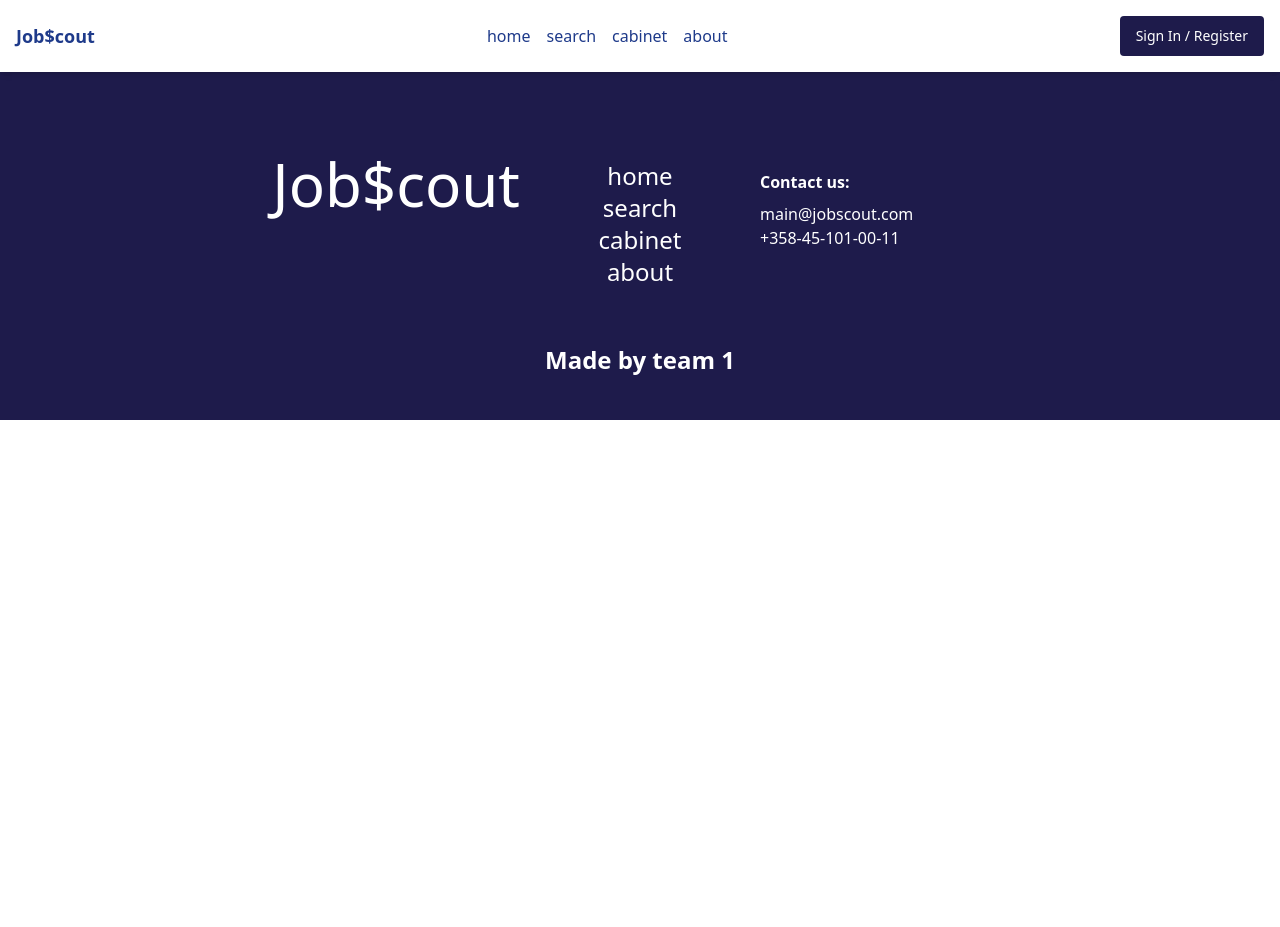
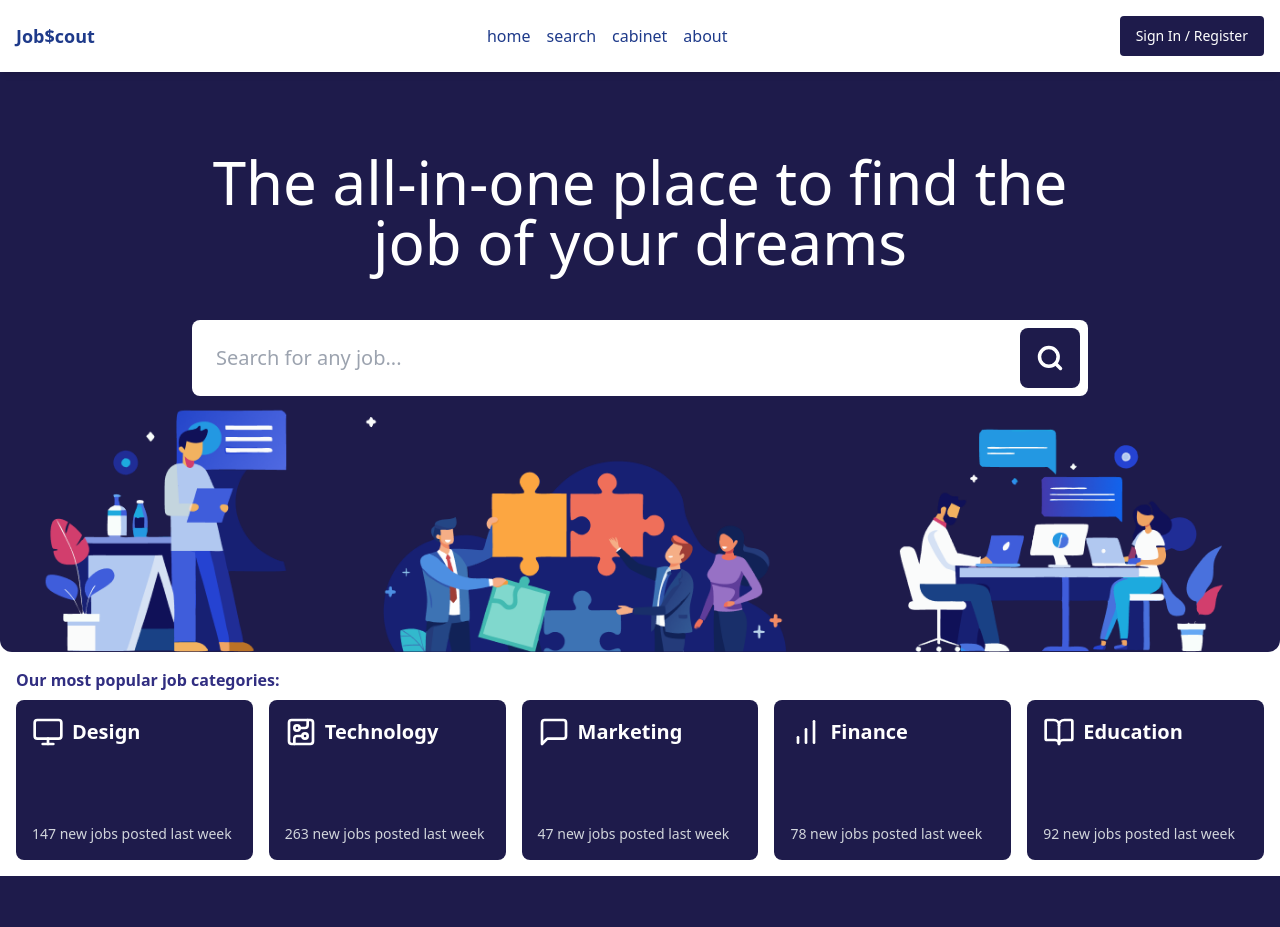
Before and after one commit to Viettranni/JobScout, a React (Vite) app in the folder frontEnd/: page / in a window 1280 px wide. Shown: the top 927 px of the page. Before the commit the page ends 800 px from the top, so only its background shows below. Built offline with nearby package versions, Linux system fonts and the light colour scheme.

Commit message:
aaaaalot of stuff

```diff
--- a/frontEnd/src/App.jsx
+++ b/frontEnd/src/App.jsx
@@ -1,4 +1,7 @@
-import { BrowserRouter, Route, Routes } from "react-router-dom";
+import { BrowserRouter, Route, Routes, useLocation  } from "react-router-dom";
+import { AnimatePresence } from "framer-motion";
+import ScrollToTop from './ScrollToTop';
+import PageTransition from "./transition"
 import React from "react";
 import "./index.css";
 
@@ -9,24 +12,32 @@ import Cabinet from "./components/routes/cabinet/Cabinet";
 import About from "./components/routes/about/About";  // in own dir
 import NotFound from "./components/routes/NotFound";
 
-const App = () => {
+
+const AnimatedRoutes = () => {
+  const location = useLocation();
+
   return (
-    <BrowserRouter>
-      <Routes>
-
+    <AnimatePresence mode="wait">
+      <Routes location={location} key={location.pathname}>
         <Route path="/" element={<Layout />}>
-          <Route path="/home" element={<Home />} />
-          <Route path="/search" element={<Search />} />
-          <Route path="/cabinet" element={<Cabinet />} />
-          <Route path="/about" element={<About />} />
-          {/* <Route path="/registration" element={<Registration />} /> */}
-
-          <Route path="*" element={<NotFound />} />
+          <Route index element={<PageTransition><Home /></PageTransition>} />
+          <Route path="search" element={<PageTransition><Search /></PageTransition>} />
+          <Route path="cabinet" element={<PageTransition><Cabinet /></PageTransition>} />
+          <Route path="about" element={<PageTransition><About /></PageTransition>} />
+          <Route path="*" element={<PageTransition><NotFound /></PageTransition>} />
         </Route>
-
       </Routes>
-    </BrowserRouter>
+    </AnimatePresence>
   );
 };
 
+function App() {
+  return (
+    <BrowserRouter>
+      <ScrollToTop />
+      <AnimatedRoutes />
+    </BrowserRouter>
+  );
+}
+
 export default App;
--- /dev/null
+++ b/frontEnd/src/ScrollToTop.jsx
@@ -0,0 +1,24 @@
+import React, { useEffect } from 'react';
+import { useLocation } from 'react-router-dom';
+
+function useAnimatedScroll() {
+  const { pathname } = useLocation();
+
+  useEffect(() => {
+    const scrollToTop = () => {
+      const c = document.documentElement.scrollTop || document.body.scrollTop;
+      if (c > 0) {
+        window.requestAnimationFrame(scrollToTop);
+        window.scrollTo(0, c - c / 20);
+      }
+    };
+    scrollToTop();
+  }, [pathname]);
+}
+
+function ScrollToTop() {
+  useAnimatedScroll();
+  return null;
+}
+
+export default ScrollToTop;
--- a/frontEnd/src/components/layout/Footer.jsx
+++ b/frontEnd/src/components/layout/Footer.jsx
@@ -4,21 +4,18 @@ import React from "react";
 const Footer = () => {
 
     return (
-        <footer className="flex flex-col items-center p-11 w-full bg-indigo-950 max-md:px-5 max-md:max-w-full">
-            <div className="flex justify-between items-center p-4 w-full max-w-6xl text-white">
+        <footer className="flex flex-col items-center p-5 w-full bg-indigo-950 max-md:px-5 max-md:max-w-full">
+            <div className="flex flex-col md:flex-row justify-between items-center w-full max-w-6xl text-white">
 
-                <div class="relative w-[40%] h-32 pt-0.5 text-6xl text-white max-md:pr-2 max-md:mt-10 max-md:text-4xl">
-                    <div class="absolute top-0 right-0 text-right p-2">
-                        Job$cout</div>
-                </div>
 
-                <div className="w-[20%] text-center">
-                    <PageLinks parentClass="flex flex-col grow mt-7 text-2xl text-white whitespace-nowrap max-md:mt-10" itemClass="hover:text-indigo-300" />
-                </div>
+                <h3 class="w-full md:w-[40%] text-center md:text-right text-4xl md:text-6xl md:mb-12">
+                    Job$cout</h3>
 
-                <div className="w-[40%] text-start pl-2">
-                    <p className="font-semibold">Contact us:</p>
-                    <p className="self-stretch mt-2">main@jobscout.com</p>
+                <PageLinks parentClass="flex flex-col grow w-[20%] md:mt-8 text-center text-2xl text-white whitespace-nowrap max-md:mt-10" itemClass="hover:text-indigo-300" />
+
+                <div className="w-[40%] text-center md:text-start mt-8 md:mt-0">
+                    <h4 className="font-semibold">Contact us:</h4>
+                    <p className="mt-2">main@jobscout.com</p>
                     <p>+358-45-101-00-11</p>
                 </div>
 
--- a/frontEnd/src/components/layout/Navbar.jsx
+++ b/frontEnd/src/components/layout/Navbar.jsx
@@ -7,7 +7,7 @@ import LoginModal from './LoginModal'
 const Navbar = () => {
   return (
     <nav className="sticky top-0 z-50 flex justify-between items-center p-4 bg-white shadow-md">
-      <a href="/home" className="text-lg font-bold text-blue-900">Job$cout</a>
+      <a href="/" className="text-lg font-bold text-blue-900">Job$cout</a>
 
       <PageLinks parentClass="flex space-x-4" itemClass="text-blue-900 hover:text-blue-700" />
 
--- a/frontEnd/src/components/layout/PageLinks.jsx
+++ b/frontEnd/src/components/layout/PageLinks.jsx
@@ -1,7 +1,7 @@
 import PageLink from './PageLink';
 
 const pageLinks = [
-  { id: 1, href: "/home", text: "home" },
+  { id: 1, href: "/", text: "home" },
   { id: 2, href: "/search", text: "search" },
   { id: 3, href: "/cabinet", text: "cabinet" },
   { id: 4, href: "/about", text: "about" }
--- a/frontEnd/src/components/routes/home/JobCategoryCard.jsx
+++ b/frontEnd/src/components/routes/home/CategoryCard.jsx
@@ -4,13 +4,13 @@ function JobCategoryCard({ index, title, description, icon }) {
   return (
     <div
       key={index}
-      className="flex-shrink-0 w-64 h-40 bg-primary rounded-lg p-4 flex flex-col justify-between text-white transition-all duration-300 ease-in-out hover:bg-hover"
+      className="flex-1 min-w-[200px] h-40 bg-primary rounded-lg p-4 flex flex-col justify-between text-white transition-all duration-300 ease-in-out hover:bg-hover"
     >
       <div className="flex items-center space-x-2">
         {icon}
         <h2 className="text-xl font-bold">{title}</h2>
       </div>
-      <p className="text-sm text-gray-300">{description}</p>
+      <p className="text-sm text-gray-300 mt-4">{description}</p>
     </div>
   );
 }
--- a/frontEnd/src/components/routes/home/Home.jsx
+++ b/frontEnd/src/components/routes/home/Home.jsx
@@ -1,5 +1,5 @@
 import React from "react";
-import JobSearchComponent from "./JobSearchComponent";
+import JobSearchComponent from "./SearchComponent";
 
 function Home() {
   return(
--- a/frontEnd/src/components/routes/home/SearchBar.jsx
+++ b/frontEnd/src/components/routes/home/SearchBar.jsx
@@ -1,13 +1,17 @@
 import React, { useState } from "react";
-
+import { useNavigate } from 'react-router-dom';
 import SearchButton from './SearchButton';
 
 function SearchBar() {
   const [searchTerm, setSearchTerm] = useState("");
+  const navigate = useNavigate();
 
   const handleSubmit = (e) => {
     e.preventDefault();
+
+    navigate(`/search?q=${encodeURIComponent(searchTerm)}`);
   };
+
 
   return (
     <form
--- a/frontEnd/src/components/routes/home/JobSearchComponent.jsx
+++ b/frontEnd/src/components/routes/home/SearchComponent.jsx
@@ -1,5 +1,5 @@
 import React, { useState, useEffect } from "react";
-import JobCategoryCard from "./JobCategoryCard";
+import JobCategoryCard from "./CategoryCard";
 import SearchBar from "./SearchBar";
 import jobScoutImg from '../../../assets/JobScoutLandingImg.png';
 import { MonitorIcon, CircuitBoardIcon, MessageSquareIcon, BarChartIcon, MoreHorizontalIcon, BookOpenIcon, UsersIcon  } from 'lucide-react'
@@ -17,17 +17,20 @@ const jobCategories = [
 
 function JobSearchComponent() {
   const [visibleBlocks, setVisibleBlocks] = useState(jobCategories.length)
+  const [isColumn, setIsColumn] = useState(false)
 
   useEffect(() => {
     const handleResize = () => {
       const width = window.innerWidth
-      if (width < 640) setVisibleBlocks(1)
-      else if (width < 768) setVisibleBlocks(2)
-      else if (width < 1024) setVisibleBlocks(3)
-      else if (width < 1280) setVisibleBlocks(4)
-      else if (width < 1280) setVisibleBlocks(4)
-      else if (width < 1536) setVisibleBlocks(5)
-      else setVisibleBlocks(6)
+if (width < 768) {
+        setVisibleBlocks(3)
+        setIsColumn(true)
+      } else {
+        setIsColumn(false)
+        if (width < 1024) setVisibleBlocks(3)
+        else if (width < 1280) setVisibleBlocks(4)
+        else setVisibleBlocks(5)
+      }
     }
 
     handleResize()
@@ -36,10 +39,13 @@ function JobSearchComponent() {
   }, [])
 
   return (
-    <main className="flex flex-col min-h-screen h-full bg-white">
+    <main className="flex flex-col bg-white">
+
+      {/* search component */}
+
       <section
           className="flex-grow flex flex-col items-center px-4 sm:px-8 md:px-16 lg:px-20 py-8 sm:py-12 md:py-16 lg:py-20 bg-indigo-950 rounded-b-xl"
-          style={{ backgroundImage: `url(${jobScoutImg})`, backgroundSize: '100%', backgroundPosition: 'bottom center', backgroundRepeat: 'no-repeat'}}
+          style={{ backgroundImage: `url(${jobScoutImg})`, backgroundSize: '100%', backgroundPosition: 'bottom center', backgroundRepeat: 'no-repeat', paddingBottom: '20%'}}
         >
         <div className="w-full max-w-4xl">
           <h1 className="text-3xl sm:text-4xl md:text-5xl lg:text-6xl text-center text-white leading-tight mb-8 sm:mb-12">
@@ -48,15 +54,22 @@ function JobSearchComponent() {
           <SearchBar />
         </div>
       </section>
-      {/* <section className="grid grid-cols-2 sm:grid-cols-3 md:grid-cols-4 lg:grid-cols-5 gap-4 px-4 sm:px-8 md:px-16 lg:px-20 py-8 sm:py-12 -mt-5"> */}
-      <div className="flex justify-center items-center bg-white p-4">
-        <div className="flex space-x-4 overflow-x-auto">
+
+     {/* our most popular component */}
+
+      <div className="w-full bg-white p-4">
+      <h2 className='mb-2 text-indigo-900 font-bold'>Our most popular job categories: </h2>
+
+      <div
+        className={
+          isColumn ? 'flex flex-col space-y-4' : 'flex justify-between items-stretch space-x-4 overflow-x-auto'
+        }>
           {jobCategories.slice(0, visibleBlocks).map((category, index) => (
             <JobCategoryCard key={index} {...category} />
           ))}
         </div>
       </div>
-      {/* </section> */}
+
     </main>
   );
 };
--- a/frontEnd/src/components/routes/search/Search.jsx
+++ b/frontEnd/src/components/routes/search/Search.jsx
@@ -1,3 +1,5 @@
+import { useLocation } from 'react-router-dom';
+
 import { useState } from 'react'
 import { Button } from "@/components/ui/button"
 import { Input } from "@/components/ui/input"
@@ -40,6 +42,10 @@ export default function JobSearch() {
 
   const [currentPage, setCurrentPage] = useState(1);
   const totalPages = 3; // Assuming we have 3 pages
+
+
+  // req from home
+  const query = new URLSearchParams(location.search).get('q') || '';
 
   return (
     <div className="container mx-auto px-4 py-8 lg:w-4/5">
@@ -97,6 +103,7 @@ export default function JobSearch() {
 
       <div className="mb-6">
         <h2 className="text-xl font-semibold">378 Jobs results</h2>
+        <p className="text-l font-semibold">for: "{query}"</p>
         {/* <div className="flex justify-between items-center">
           <span>Sort by:</span>
           <Button variant="link">Last Updated</Button>
--- /dev/null
+++ b/frontEnd/src/transition.jsx
@@ -0,0 +1,41 @@
+import { motion } from 'framer-motion';
+
+const pageVariants = {
+  initial: {
+    opacity: 0,
+    y: 0,
+    scale: 1
+  },
+  in: {
+    opacity: 1,
+    x: 0,
+    scale: 1
+  },
+  out: {
+    opacity: 0,
+    y: 10,
+    scale: 1
+  }
+};
+
+const pageTransition = {
+  type: 'intera',
+  ease: 'anticipate',
+  duration: 0.6
+};
+
+const PageTransition = ({ children }) => {
+  return (
+    <motion.div
+      initial="initial"
+      animate="in"
+      exit="out"
+      variants={pageVariants}
+      transition={pageTransition}
+    >
+      {children}
+    </motion.div>
+  );
+};
+
+export default PageTransition;
```
Also changed, not shown: frontEnd/src/components/routes/NotFound.jsx (+18 -1 lines).
